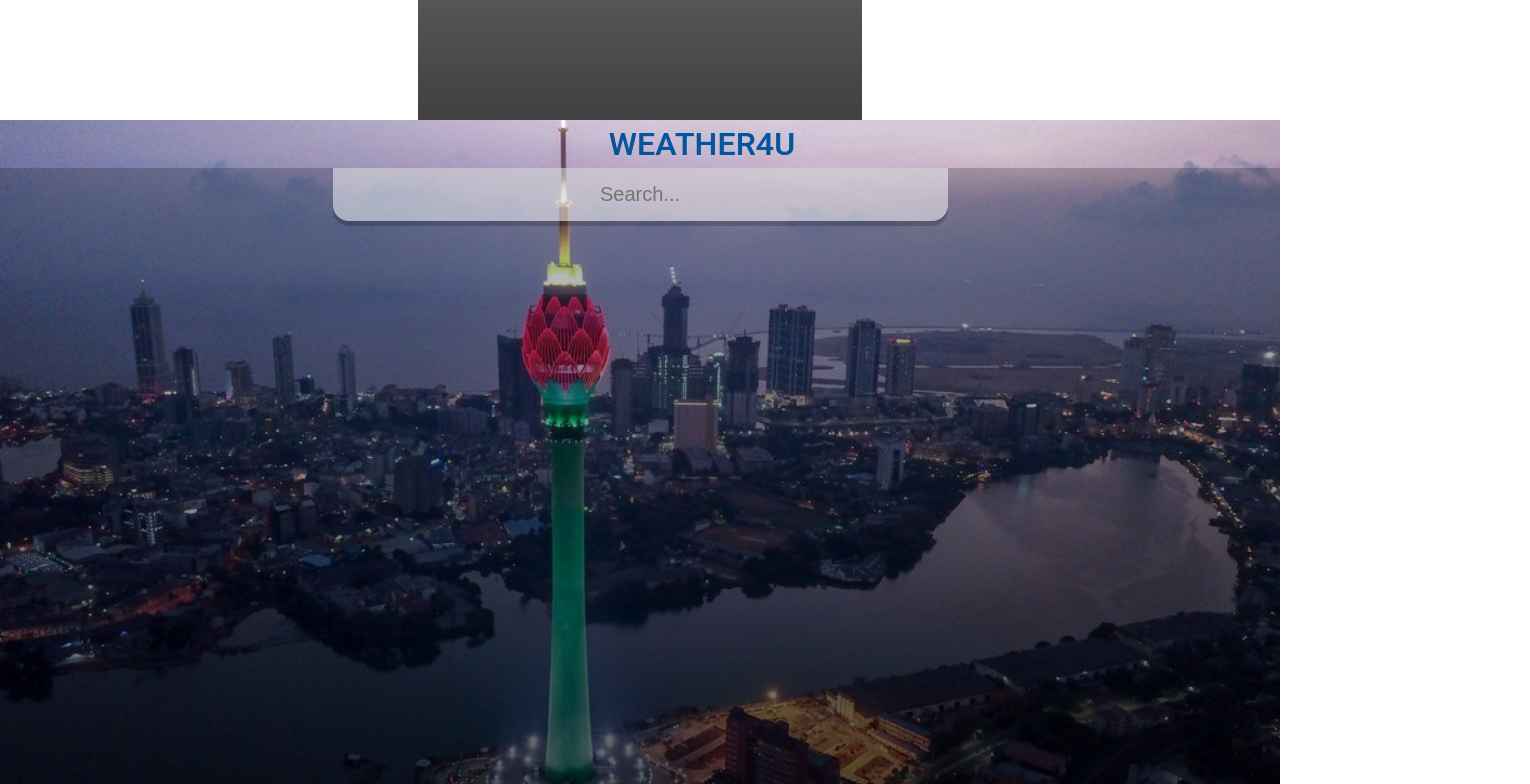
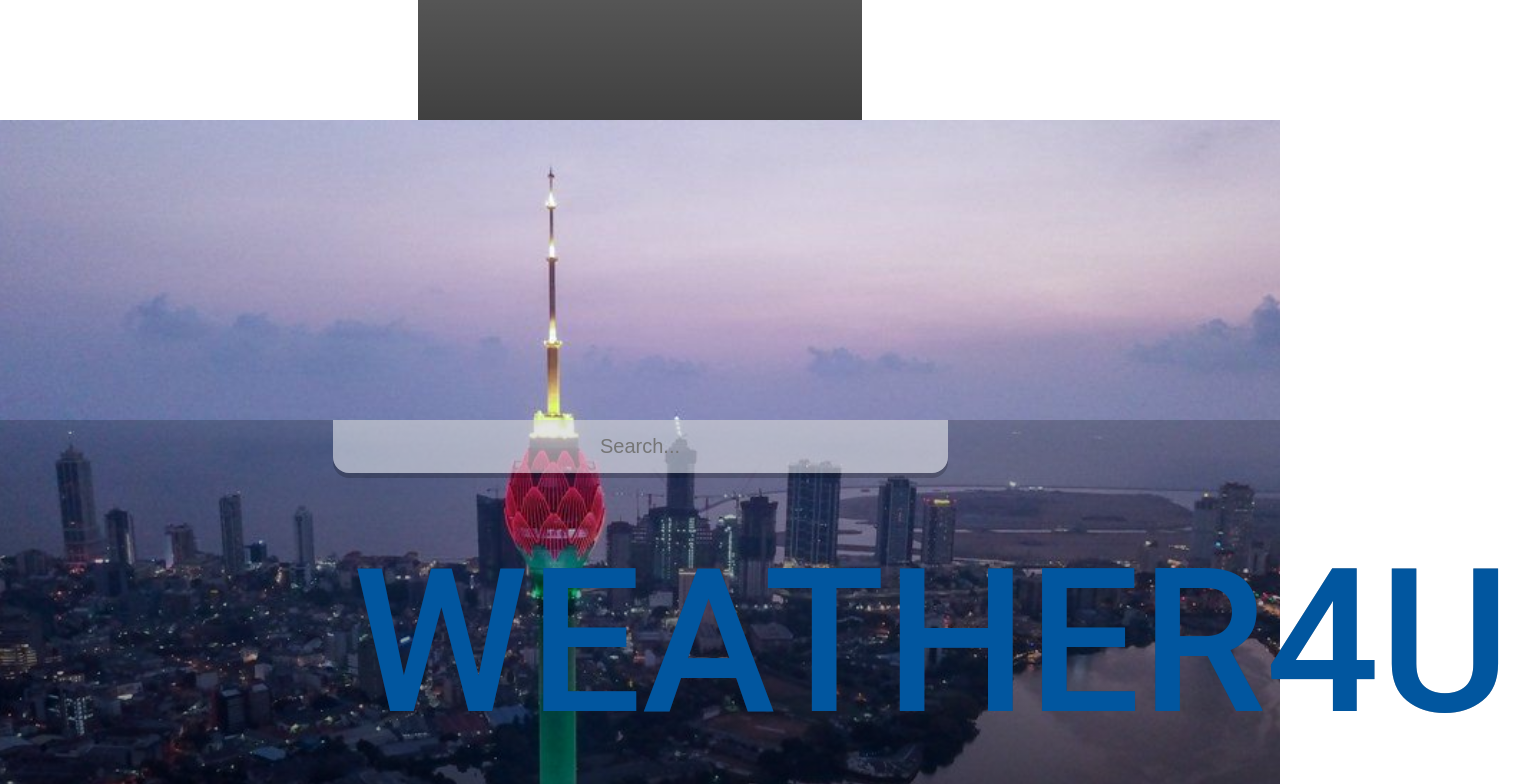
Before and after one commit to oshanadithya/weather4uProject, a React (Create React App) app: page / in a window 1280 px wide. Shown: the part 680-1464 px from the top of the page, 1530 px wide, since content can reach past the window. Built offline with nearby package versions, Linux system fonts and the light colour scheme.

Commit message:
NewCommit 1.1V

```diff
--- a/src/App.js
+++ b/src/App.js
@@ -41,7 +41,7 @@ function App() {
         "url(" + require("./Assets/hd2.jpg").default + ")",
     }}*/
     >
-      <span className="title">WEATHER4U</span>
+      <span className="title"></span>
       <main>
 
         <div className="search-box">
@@ -68,6 +68,7 @@ function App() {
           <button className="button">Forecast</button>
         </div>
         ) : ('')}
+        <span className="title">WEATHER4U</span>
       </main>
     </div>
   );
--- a/src/index.css
+++ b/src/index.css
@@ -6,11 +6,11 @@
 
 .title {
   color: #01569F;
-  font-size: 32px;
+  font-size: 200px;
   font-weight: 500;
   text-align: center;
   margin-top: 20px;
-  margin-left: 46%;
+  margin-left: 25%;
   margin-right: auto;
   margin-bottom: 50px;
   padding-bottom: 50px;
```
